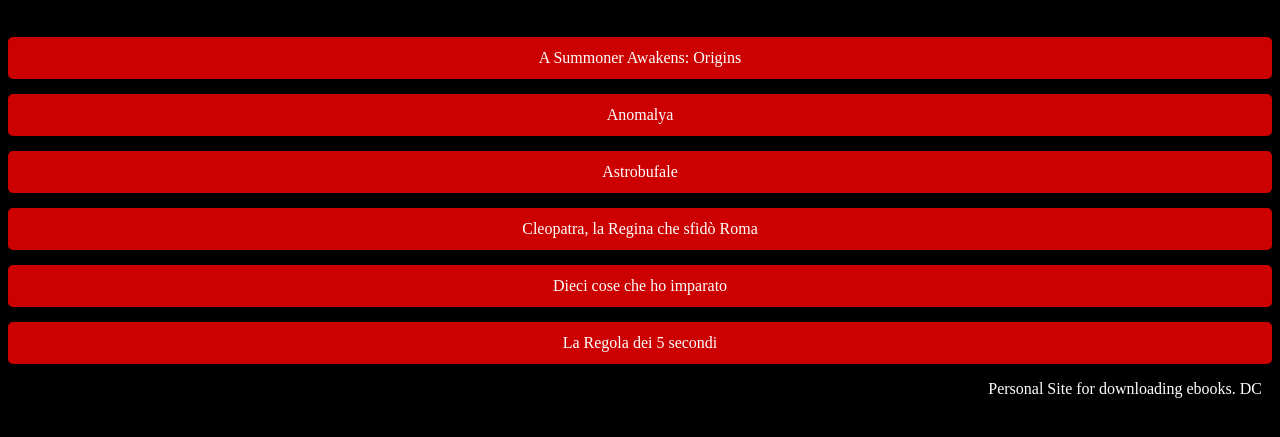
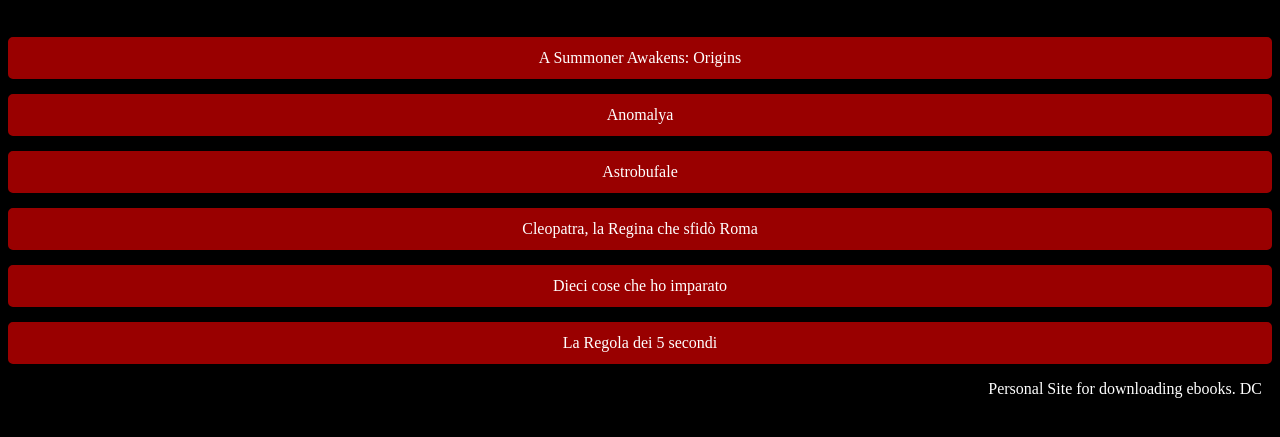
Before and after one commit to PokeDav17/onlinebooks, a plain HTML site: page index.html in a window 1280 px wide. Shown: the part 61-498 px from the top of the page. Drawn offline with Linux system fonts and the light colour scheme.

Commit message:
Update index.html

```diff
--- a/index.html
+++ b/index.html
@@ -20,22 +20,24 @@
         .download-link {
             display: block;
             padding: 10px;
-            background-color: #cc0000; /* Slightly less bright red */
+            background-color: #990000; /* Even darker red */
             color: #fff;
             text-align: center;
             text-decoration: none;
             border-radius: 5px;
             margin-bottom: 15px; /* Increased margin between buttons */
-            border: 2px solid #cc0000; /* Slightly less bright red border */
+            border: 2px solid #990000; /* Even darker red border */
             transition: background-color 0.3s; /* Smooth transition */
         }
 
         .download-link:hover {
-            background-color: #990000; /* Darker red on hover */
+            background-color: #660000; /* Darkest red on hover */
+            border: 2px solid #660000; /* Darkest red border on hover */
         }
 
         .download-link:active {
-            background-color: #660000; /* Even darker red on click */
+            background-color: #330000; /* Even darker red on click */
+            border: 2px solid #330000; /* Even darker red border on click */
         }
 
         /* Center the title */
```
